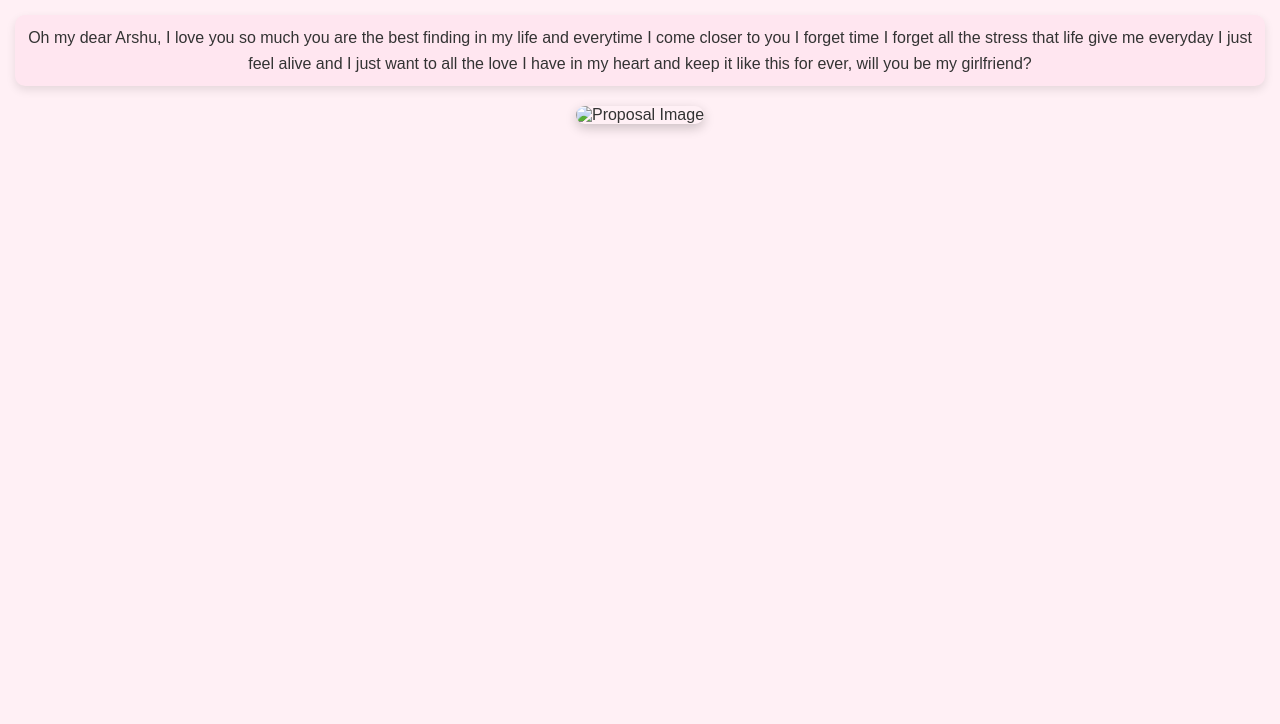
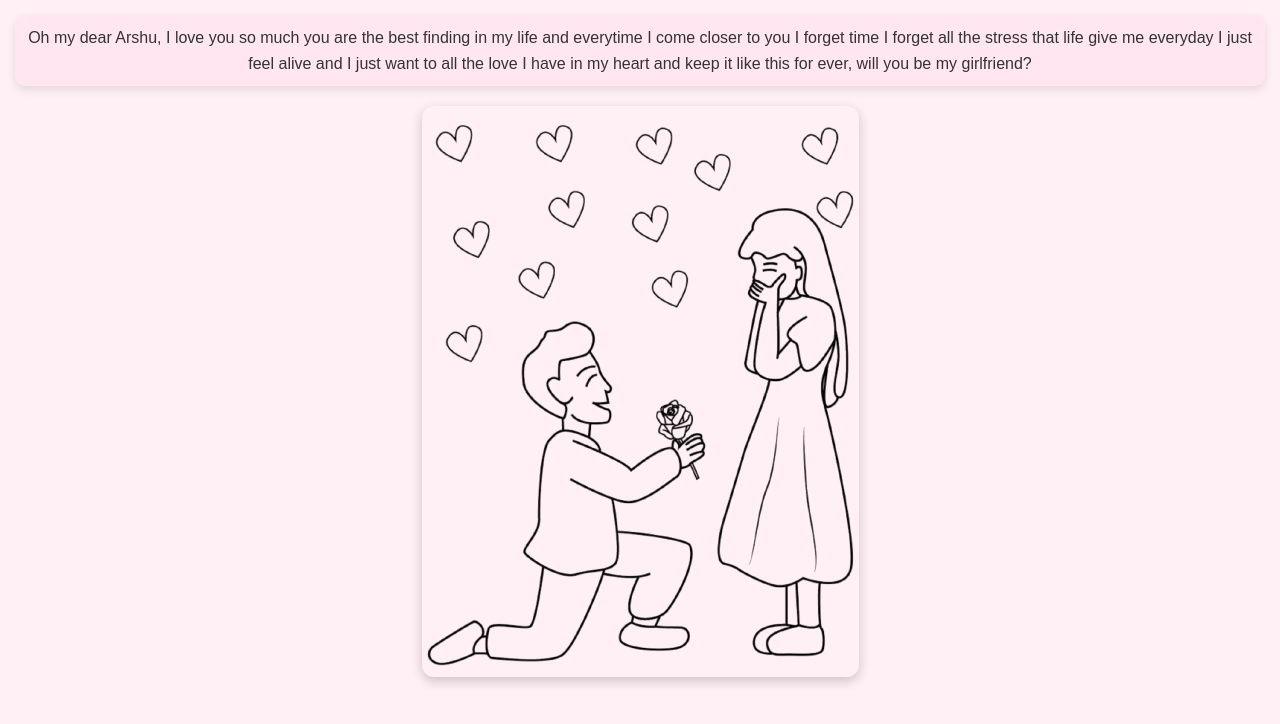
Before and after one commit to mehrab15/mehrab-arsha, a plain HTML site: page index.html in a window 1280 px wide. Drawn offline with Linux system fonts and the light colour scheme.

Commit message:
Update index.html
photo changed

```diff
--- a/index.html
+++ b/index.html
@@ -34,6 +34,6 @@
   <div class="message">
     Oh my dear Arshu, I love you so much you are the best finding in my life and everytime I come closer to you I forget time I forget all the stress that life give me everyday I just feel alive and I just want to all the love I have in my heart and keep it like this for ever, will you be my girlfriend?
   </div>
-  <img src="propse.png" alt="Proposal Image">
+  <img src="propose.png" alt="Proposal Image">
 </body>
 </html>
```
